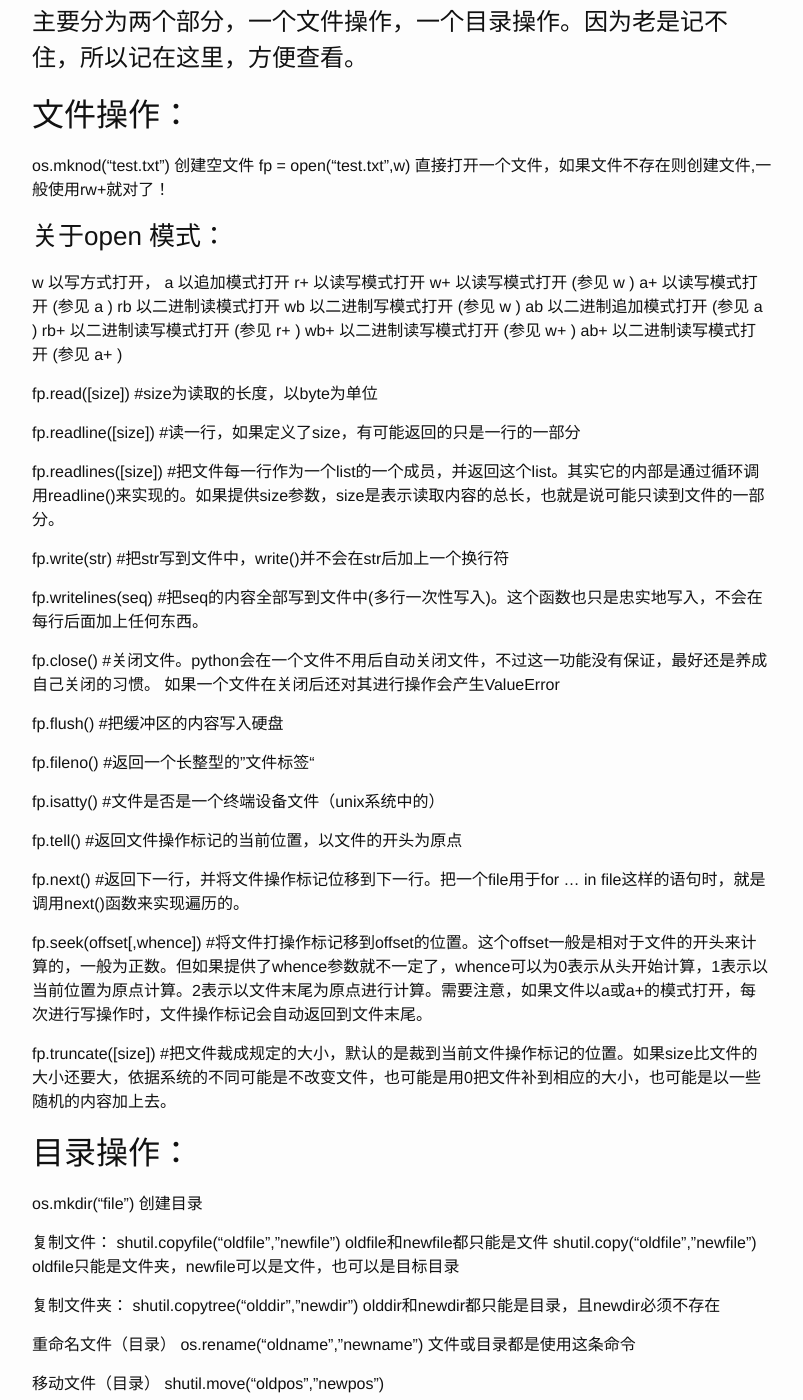
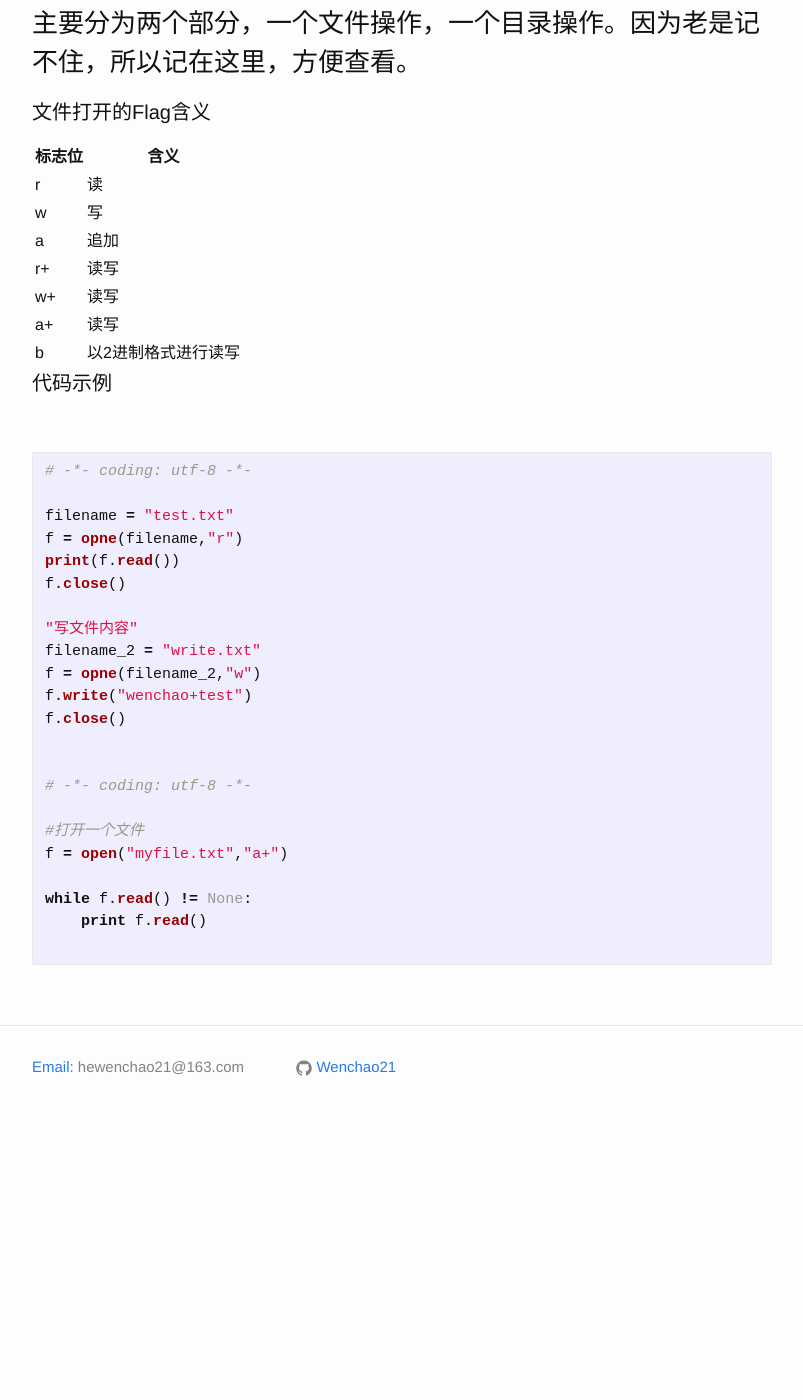
Before and after one commit to Wenchao21/Wenchao21.github.io, a Jekyll site: the page built from _posts/2016-06-23-Python-IO操作.md, in a window 1280 px wide and 1400 px high, scrolled down 196 px. Shown: the whole window, without its empty margins (238-1041 px from the left). Built offline with Jekyll 4.4.1, drawn with Linux system fonts in a browser that asks for light colours; after the commit the page ends 1335 px from its top, so only the background shows below that; some of the changed text lies outside the part shown.

Commit message:
添加一部分新的内容

`````diff
--- a/_posts/2016-06-23-Python-IO操作.md
+++ b/_posts/2016-06-23-Python-IO操作.md
@@ -4,78 +4,44 @@ title:  "Python的I/O操作"
 date:   2016-06-23 16:38:11 +0800
 ---
 
-# 主要分为两个部分，一个文件操作，一个目录操作。因为老是记不住，所以记在这里，方便查看。
+### 主要分为两个部分，一个文件操作，一个目录操作。因为老是记不住，所以记在这里，方便查看。
 
-## 文件操作：
-os.mknod("test.txt")        创建空文件
-fp = open("test.txt",w)     直接打开一个文件，如果文件不存在则创建文件,一般使用rw+就对了！
+#### 文件打开的Flag含义
 
-### 关于open 模式：
+| 标志位 | 含义                |
+| ------ | ------------------- |
+| r      | 读                  |
+| w      | 写                  |
+| a      | 追加                |
+| r+     | 读写                |
+| w+     | 读写                |
+| a+     | 读写                |
+| b      | 以2进制格式进行读写 |
 
-w     以写方式打开，
-a     以追加模式打开
-r+     以读写模式打开
-w+     以读写模式打开 (参见 w )
-a+     以读写模式打开 (参见 a )
-rb     以二进制读模式打开
-wb     以二进制写模式打开 (参见 w )
-ab     以二进制追加模式打开 (参见 a )
-rb+    以二进制读写模式打开 (参见 r+ )
-wb+    以二进制读写模式打开 (参见 w+ )
-ab+    以二进制读写模式打开 (参见 a+ )
+#### 代码示例
+<br>
+
+````python
+# -*- coding: utf-8 -*-
+
+filename = "test.txt"
+f = opne(filename,"r")
+print(f.read())
+f.close()
+
+"写文件内容"
+filename_2 = "write.txt"
+f = opne(filename_2,"w")
+f.write("wenchao+test")
+f.close()
 
 
+# -*- coding: utf-8 -*-
 
-fp.read([size])                     #size为读取的长度，以byte为单位
+#打开一个文件
+f = open("myfile.txt","a+")
 
-fp.readline([size])                 #读一行，如果定义了size，有可能返回的只是一行的一部分
+while f.read() != None:
+    print f.read()
 
-fp.readlines([size])              #把文件每一行作为一个list的一个成员，并返回这个list。其实它的内部是通过循环调用readline()来实现的。如果提供size参数，size是表示读取内容的总长，也就是说可能只读到文件的一部分。
-
-fp.write(str)                      #把str写到文件中，write()并不会在str后加上一个换行符
-
-fp.writelines(seq)            #把seq的内容全部写到文件中(多行一次性写入)。这个函数也只是忠实地写入，不会在每行后面加上任何东西。
-
-fp.close()                        #关闭文件。python会在一个文件不用后自动关闭文件，不过这一功能没有保证，最好还是养成自己关闭的习惯。  如果一个文件在关闭后还对其进行操作会产生ValueError
-
-fp.flush()                                      #把缓冲区的内容写入硬盘
-
-fp.fileno()                                      #返回一个长整型的”文件标签“
-
-fp.isatty()                                      #文件是否是一个终端设备文件（unix系统中的）
-
-fp.tell()                                         #返回文件操作标记的当前位置，以文件的开头为原点
-
-fp.next()                                       #返回下一行，并将文件操作标记位移到下一行。把一个file用于for … in file这样的语句时，就是调用next()函数来实现遍历的。
-
-fp.seek(offset[,whence])              #将文件打操作标记移到offset的位置。这个offset一般是相对于文件的开头来计算的，一般为正数。但如果提供了whence参数就不一定了，whence可以为0表示从头开始计算，1表示以当前位置为原点计算。2表示以文件末尾为原点进行计算。需要注意，如果文件以a或a+的模式打开，每次进行写操作时，文件操作标记会自动返回到文件末尾。
-
-fp.truncate([size])                       #把文件裁成规定的大小，默认的是裁到当前文件操作标记的位置。如果size比文件的大小还要大，依据系统的不同可能是不改变文件，也可能是用0把文件补到相应的大小，也可能是以一些随机的内容加上去。
-
-## 目录操作：
-os.mkdir("file")                   创建目录
-
-复制文件：
-shutil.copyfile("oldfile","newfile")       oldfile和newfile都只能是文件
-shutil.copy("oldfile","newfile")            oldfile只能是文件夹，newfile可以是文件，也可以是目标目录
-
-复制文件夹：
-shutil.copytree("olddir","newdir")        olddir和newdir都只能是目录，且newdir必须不存在
-
-重命名文件（目录）
-os.rename("oldname","newname")       文件或目录都是使用这条命令
-
-移动文件（目录）
-shutil.move("oldpos","newpos")
-
-删除文件
-os.remove("file")
-<bar>
-
-</bar>
-删除目录
-os.rmdir("dir")只能删除空目录
-shutil.rmtree("dir")    空目录、有内容的目录都可以删
-
-转换目录
-os.chdir("path")   换路径
+````
`````
